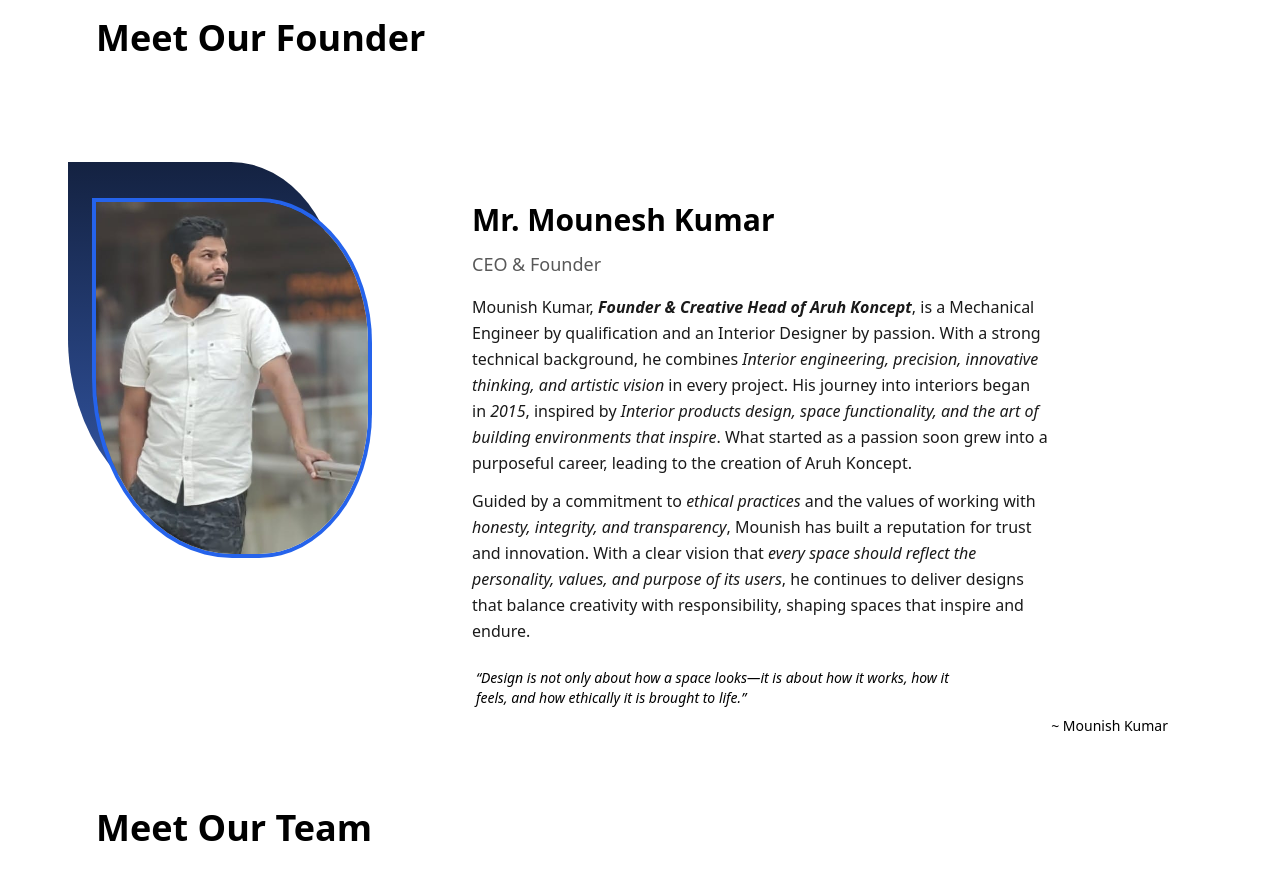
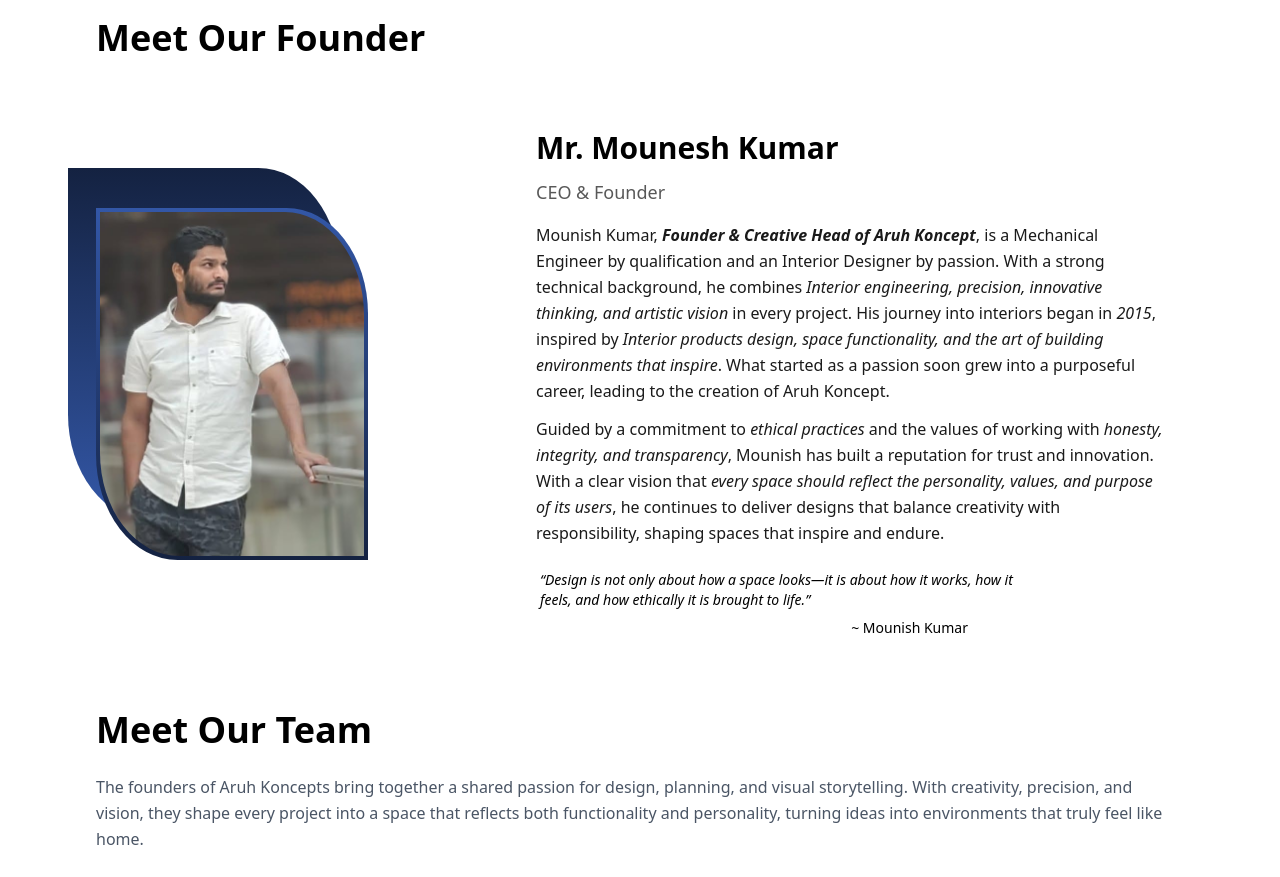
Before and after one commit to aruhkoncepts25/AruhKoncepts, a React (Vite) app in the folder Client/: page /about in a window 1280 px wide. Shown: the part 1680-2557 px from the top of the page. Built offline with nearby package versions, Linux system fonts and the light colour scheme; a web font is replaced by a local one.

Commit message:
Already DOne founder changes

```diff
--- a/Client/src/Components/AboutUs.jsx
+++ b/Client/src/Components/AboutUs.jsx
@@ -52,7 +52,7 @@ const AboutUs = () => {
             <h1 className="text-xl font-semibold text-[#C8966B]">About Us</h1>
             <img
               src={about1}
-              alt=""
+              alt="About Us"
               className="w-full h-[250px] md:h-[500px] object-cover shadow-lg mt-8 transform transition-transform duration-500 hover:scale-105 cursor-pointer"
             />
 
@@ -127,13 +127,14 @@ const AboutUs = () => {
               Meet Our Founder
             </h2>
 
-         <div className="max-w-6xl mx-auto mt-24 md:mt-36">
-  <div className="flex flex-col md:flex-row items-center md:items-start justify-center gap-y-10 md:gap-x-12 lg:gap-x-22">
+            <div className="max-w-6xl mx-auto mt-20 md:mt-18">
+              <div className="flex flex-col md:flex-row items-center md:items-center justify-center gap-y-10 md:gap-x-12 lg:gap-x-38">
+
                 {/* Image Section */}
                 <div className="relative w-52 h-72 sm:w-60 sm:h-96 md:w-68 md:h-[22rem]">
                   {/* Gradient Background Shape */}
                   <div
-        className="absolute -top-10 -left-7 w-full h-full rounded-tl-[0%] rounded-tr-[40%] rounded-br-[50%] rounded-bl-[50%]"
+                    className="absolute -top-10 -left-7 w-full h-full rounded-tl-[0%] rounded-tr-[30%] rounded-br-[0%] rounded-bl-[30%]"
                     style={{
                       background:
                         'linear-gradient(180deg, rgba(20, 34, 65, 1) 0%, rgba(51, 87, 167, 1) 100%)',
@@ -142,9 +143,15 @@ const AboutUs = () => {
 
                   {/* Blue Outline + Image */}
                 <div
-        className="relative w-full h-full rounded-tl-[0%] rounded-tr-[40%] rounded-br-[40%] rounded-bl-[50%] overflow-hidden"
+  className="relative w-full h-full rounded-tl-[0%] rounded-tr-[30%] rounded-br-[0%] rounded-bl-[30%] p-[4px] overflow-hidden"
   style={{
-          boxShadow: '0 0 0 4px #2563eb',
+   background: 'linear-gradient(180deg, rgba(51, 87, 167, 1) 0%, rgba(20, 34, 65, 1) 100%)', // gradient border
+  }}
+>
+  <div
+    className="w-full h-full rounded-tl-[0%] rounded-tr-[30%] rounded-br-[0%] rounded-bl-[30%] overflow-hidden"
+    style={{
+      background: 'linear-gradient(180deg, rgba(51, 87, 167, 1) 0%, rgba(20, 34, 65, 1) 100%)',
     }}
   >
     <img
@@ -155,6 +162,8 @@ const AboutUs = () => {
   </div>
 </div>
 
+                </div>
+
                 {/* Founder Info */}
                 <div className="flex-1 text-start md:text-left px-2 sm:px-4 md:mt-10 lg:mt-0">
                   <h3 className="text-2xl sm:text-3xl font-bold text-[#000000] mb-3">
@@ -163,11 +172,11 @@ const AboutUs = () => {
                   <p className="text-[#585858] font-medium mb-3 text-base sm:text-lg">
                     CEO & Founder
                   </p>
-      <p className="text-[#1A1A1A] leading-relaxed mt-4 text-sm sm:text-base max-w-xl mx-auto md:mx-0">
+                  <p className="text-[#1A1A1A] leading-relaxed mt-4 text-sm sm:text-base max-w-3xl  md:mx-0">
                     Mounish Kumar, <span className="font-bold italic">Founder & Creative Head of Aruh Koncept</span>, is a Mechanical Engineer by qualification and an Interior Designer by passion. With a strong technical background, he combines <span className="font-medium italic">Interior engineering, precision, innovative thinking, and artistic vision</span> in every project. His journey into interiors began in <span className="font-medium italic">2015</span>, inspired by <span className="font-medium italic">Interior products design, space functionality, and the art of building environments that inspire</span>. What started as a passion soon grew into a purposeful career, leading to the creation of Aruh Koncept.
                   </p>
 
-      <p className="text-[#1A1A1A] leading-relaxed text-sm sm:text-base max-w-xl mx-auto md:mx-0 mt-3">
+                  <p className="text-[#1A1A1A] leading-relaxed text-sm sm:text-base max-w-3xl  md:mx-0 mt-3">
                     Guided by a commitment to <span className="font-medium italic">ethical practices</span> and the values of working with <span className="font-medium italic">honesty, integrity, and transparency</span>, Mounish has built a reputation for trust and innovation. With a clear vision that <span className="font-medium italic">every space should reflect the personality, values, and purpose of its users</span>, he continues to deliver designs that balance creativity with responsibility, shaping spaces that inspire and endure.
                   </p>
 
@@ -176,19 +185,16 @@ const AboutUs = () => {
                       “Design is not only about how a space looks—it is about how it works,
                       how it <br /> feels, and how ethically it is brought to life.”
                     </p>
-        <p className="text-right text-sm not-italic mt-2">~ Mounish Kumar</p>
+                    <p className="text-right text-sm not-italic mt-2 relative lg:left-[-200px]">~ Mounish Kumar</p>
                   </blockquote>
                 </div>
+
+
               </div>
             </div>
 
           </div>
         </section>
-
-
-
-
-
         {/* Meet our Team  */}
 
         <section className="w-full bg-white py-18">
--- a/Client/src/Components/MainProject.jsx
+++ b/Client/src/Components/MainProject.jsx
@@ -26,14 +26,14 @@ const navigate = useNavigate();
     {
       id: 1,
       title: "Residencial Project",
-      description: "The focus was on building a professional, collaborative environment that blended functionality with sophistication, supporting both productivity and employee well-being.",
+      description: "The project began with a clear and thoughtful goal: to design a home that felt calm, welcoming, and functional for everyday living. The vision was not limited to just aesthetics. ",
       image: mproject1,
       link: "/Project"
     },
     {
       id: 2,
       title: "Commercial Project",
-      description: "The vision was to deliver a complete turnkey solution — from design to execution — ensuring a stylish, practical, and move-in-ready space with ease and precision.",
+      description: "The project aimed to create a functional, inviting commercial space that balanced efficiency with modern design, leaving a lasting impression on clients and employees alike.",
       image: mproject2,
       link: "/Project2"
     },
```
Lines whose indentation alone changed are shown as unchanged.
